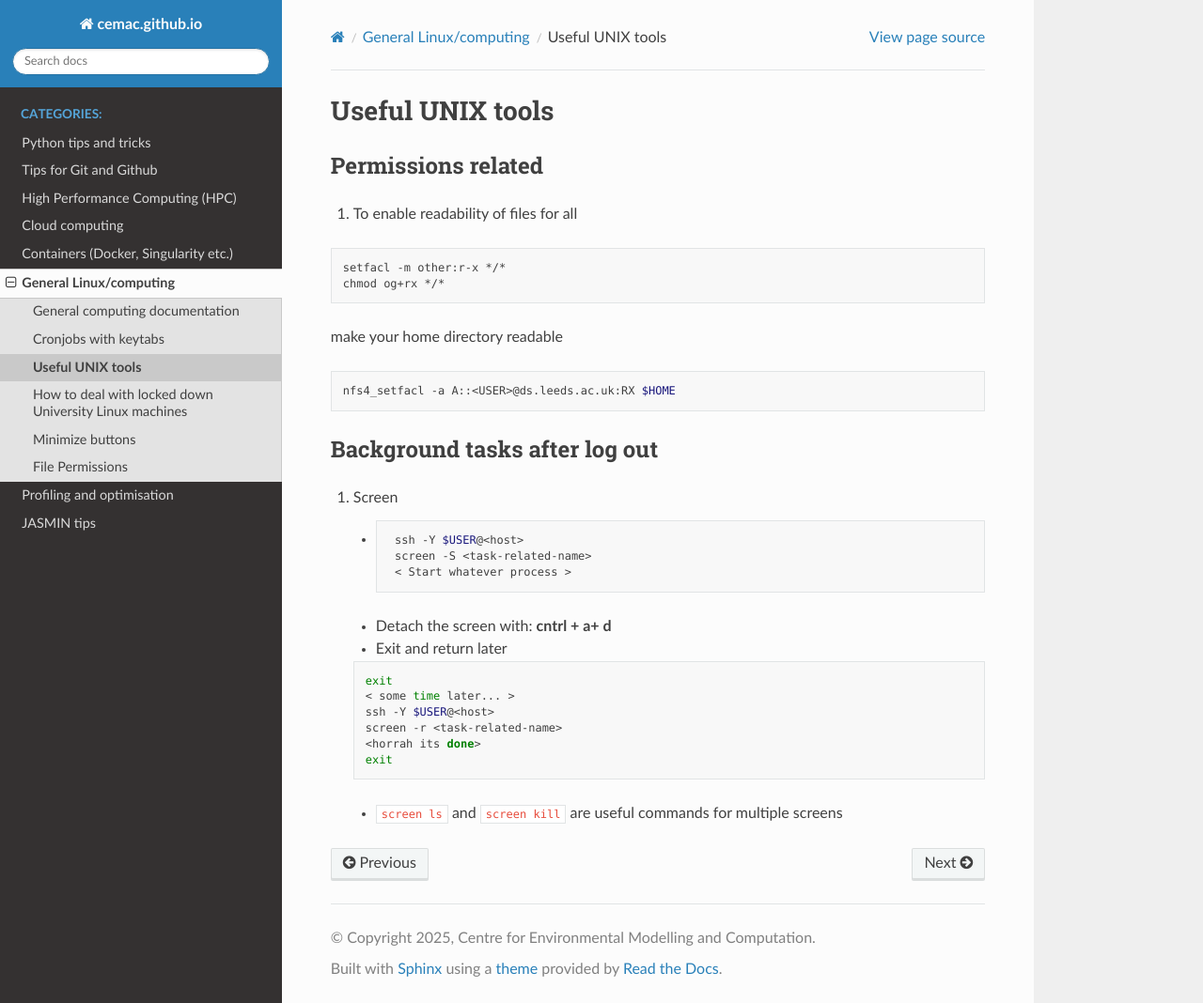
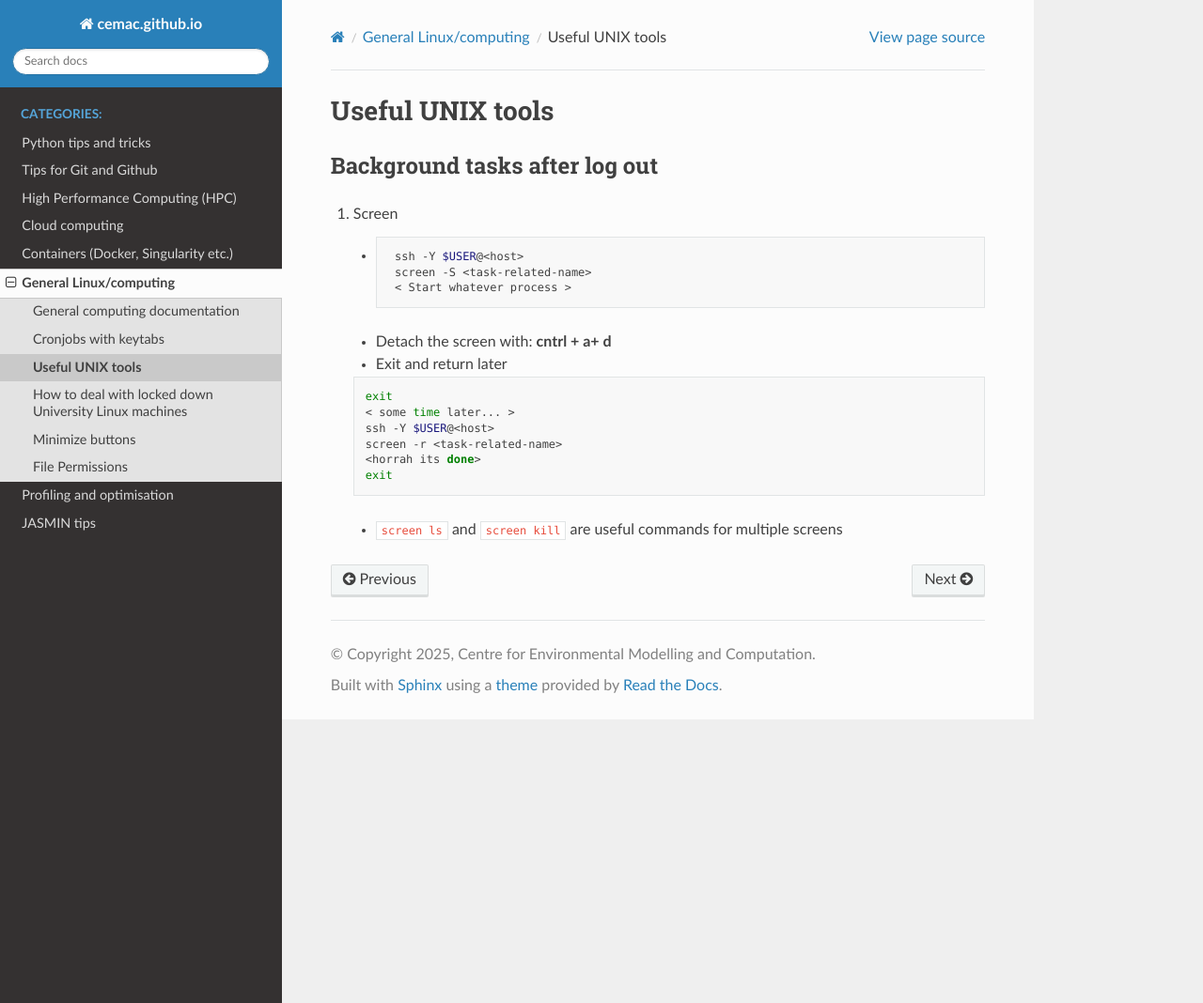
Before and after one commit to cemac/cemac.github.io, a Sphinx documentation site: the page built from source/pages/linux/UNIX-tools.md, in a window 1280 px wide and 1068 px high. Shown: the whole window at 94% size. Built offline with Sphinx 7.4.7 and the Read the Docs theme 3.1.0, drawn with Linux system fonts in a browser that asks for light colours; pages that are not in the unit, such as notebooks, are missing from menus.

Commit message:
Update UNIX-tools.md
remove permissions

````diff
--- a/source/pages/linux/UNIX-tools.md
+++ b/source/pages/linux/UNIX-tools.md
@@ -1,18 +1,4 @@
 # Useful UNIX tools
-
-## Permissions related ##
-
-1. To enable readability of files for all
-```bash
-setfacl -m other:r-x */*
-chmod og+rx */*
-```
-
-make your home directory readable
-
-```bash
-nfs4_setfacl -a A::<USER>@ds.leeds.ac.uk:RX $HOME
-```
 
 ## Background tasks after log out ##
 
````
